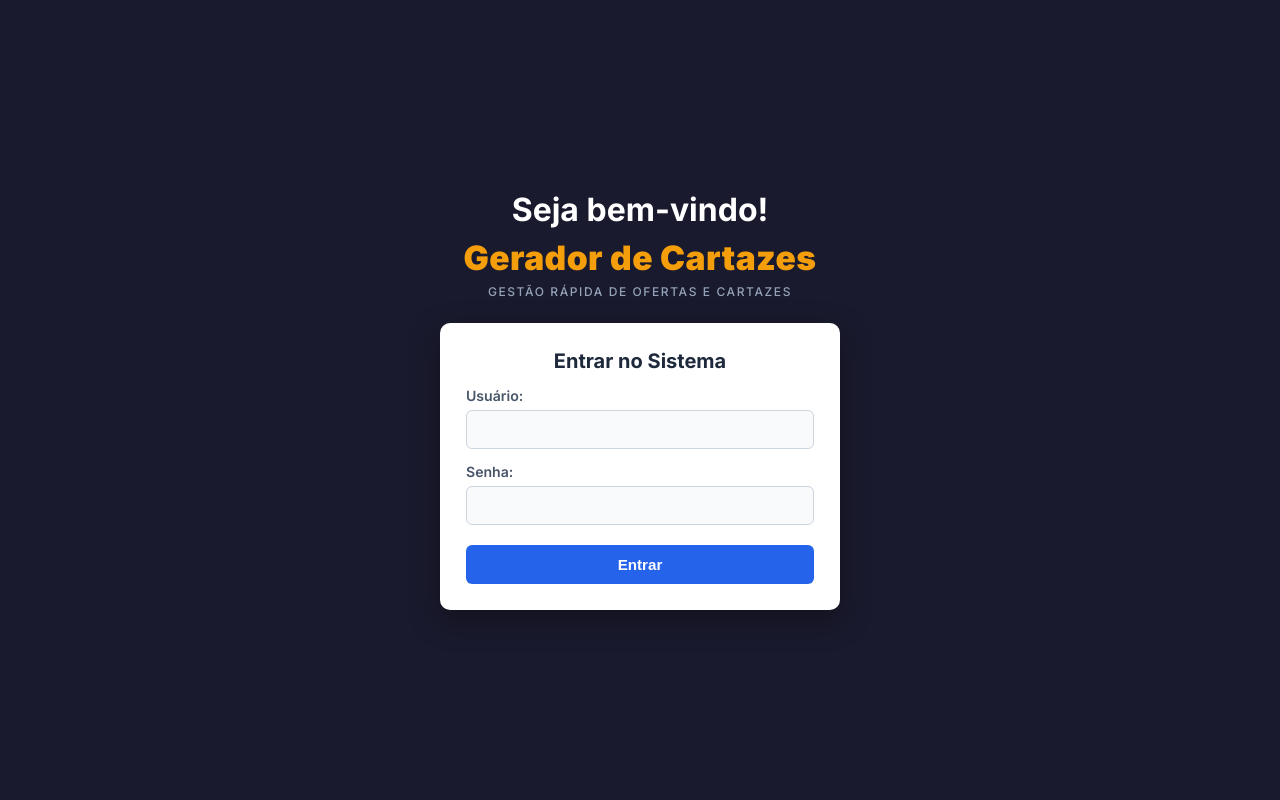
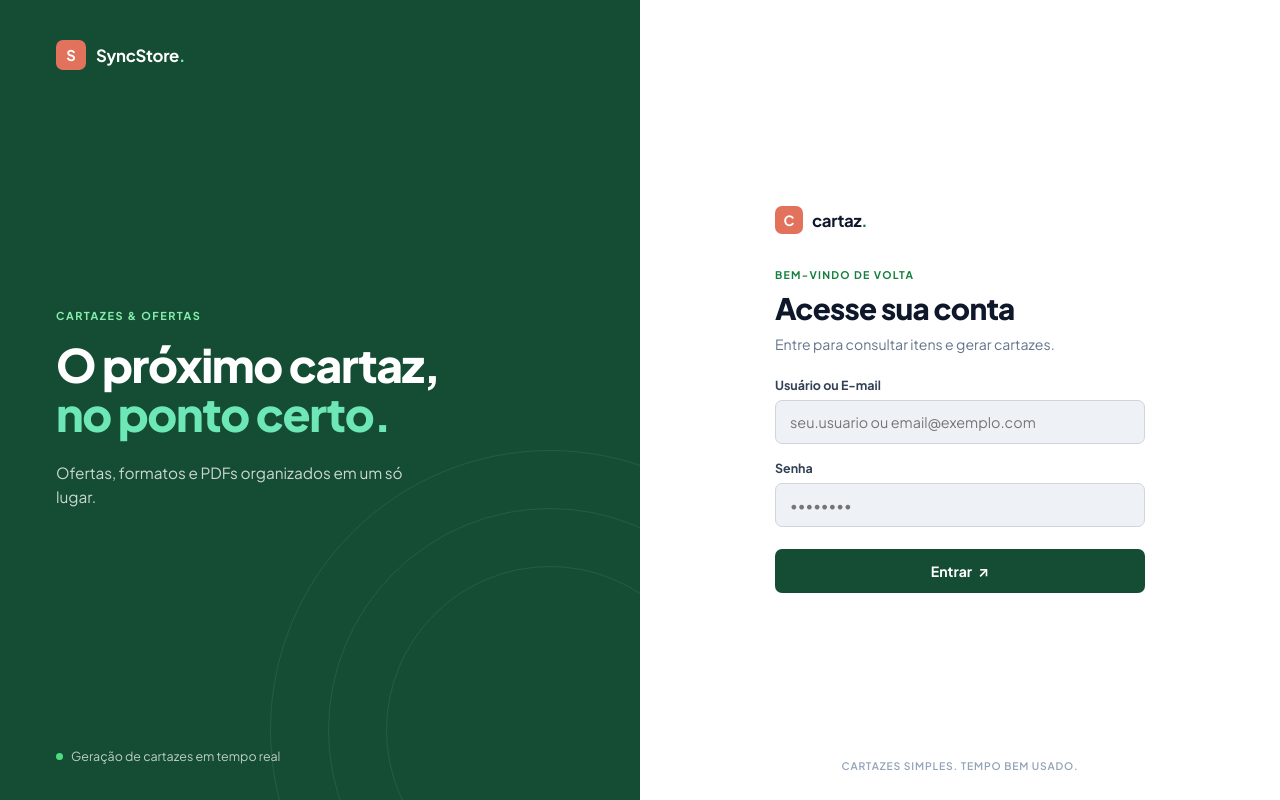
Before and after one commit to pegasusgraf-dot/cartaz, a Flask app: page / in a window 1280 px wide. Run offline with Flask 3, Linux system fonts and the light colour scheme.

Commit message:
Update login.html

```diff
--- a/templates/login.html
+++ b/templates/login.html
@@ -4,7 +4,7 @@
   <meta charset="UTF-8" />
   <meta name="viewport" content="width=device-width, initial-scale=1.0" />
   <title>Login - Gerador de Cartazes</title>
-  <link href="https://fonts.googleapis.com/css2?family=Inter:wght@400;500;600;700;900&display=swap" rel="stylesheet" />
+  <link href="https://fonts.googleapis.com/css2?family=Plus+Jakarta+Sans:wght@400;500;600;700;800&display=swap" rel="stylesheet" />
   <style>
     * {
       box-sizing: border-box;
@@ -13,141 +13,346 @@
     }
 
     body {
-      font-family: 'Inter', system-ui, -apple-system, sans-serif;
+      font-family: 'Plus Jakarta Sans', system-ui, -apple-system, sans-serif;
       min-height: 100vh;
-      background-color: #1a1a2e;
-      color: #ffffff;
-      display: flex;
-      justify-content: center;
-      align-items: center;
-      padding: 20px;
+      display: grid;
+      grid-template-columns: 1fr 1fr;
+      background: #ffffff;
+      color: #0f172a;
+      overflow-x: hidden;
     }
 
-    .login-main-wrapper {
+    /* Painel Esquerdo */
+    .painel-esquerdo {
+      position: relative;
+      background: #144d34;
+      color: #ffffff;
+      padding: 40px 56px 36px;
       display: flex;
       flex-direction: column;
-      align-items: center;
-      width: 100%;
-      max-width: 400px;
+      justify-content: space-between;
+      overflow: hidden;
     }
 
-    .welcome-header {
-      text-align: center;
+    .arcos-decorativos {
+      position: absolute;
+      right: -190px;
+      bottom: -210px;
+      width: 560px;
+      height: 560px;
+      pointer-events: none;
+      z-index: 0;
+    }
+
+    .arcos-decorativos span {
+      position: absolute;
+      inset: 0;
+      border-radius: 50%;
+      border: 1px solid rgba(255, 255, 255, 0.08);
+    }
+
+    .arcos-decorativos span:nth-child(2) {
+      inset: 58px;
+    }
+
+    .arcos-decorativos span:nth-child(3) {
+      inset: 116px;
+    }
+
+    .topo-marca-esq {
+      position: relative;
+      z-index: 1;
+      display: flex;
+      align-items: center;
+      gap: 10px;
+    }
+
+    .badge-esq {
+      width: 30px;
+      height: 30px;
+      border-radius: 7px;
+      background: #e2725b;
+      color: #ffffff;
+      font-weight: 700;
+      font-size: 0.92rem;
+      display: grid;
+      place-items: center;
+    }
+
+    .nome-marca-esq {
+      font-size: 1.05rem;
+      font-weight: 700;
+      letter-spacing: -0.02em;
+      color: #ffffff;
+    }
+
+    .nome-marca-esq span {
+      color: #6ee7b7;
+    }
+
+    .conteudo-hero {
+      position: relative;
+      z-index: 1;
+      max-width: 440px;
+      margin: auto 0;
+      padding: 24px 0;
+    }
+
+    .kicker-hero {
+      font-size: 0.68rem;
+      font-weight: 700;
+      letter-spacing: 0.14em;
+      text-transform: uppercase;
+      color: #86efac;
+      margin-bottom: 18px;
+    }
+
+    .titulo-hero {
+      font-size: clamp(2.4rem, 3.6vw, 3.55rem);
+      font-weight: 800;
+      line-height: 1.05;
+      letter-spacing: -0.03em;
+      color: #ffffff;
       margin-bottom: 24px;
     }
 
-    .welcome-header h1 {
-      font-size: 2rem;
-      margin: 0 0 8px 0;
+    .titulo-hero .destaque-verde {
+      color: #6ee7b7;
+    }
+
+    .descricao-hero {
+      font-size: 0.96rem;
+      line-height: 1.55;
+      color: rgba(255, 255, 255, 0.78);
+      max-width: 360px;
+    }
+
+    .rodape-esq {
+      position: relative;
+      z-index: 1;
+      display: flex;
+      align-items: center;
+      gap: 8px;
+      font-size: 0.78rem;
+      color: rgba(255, 255, 255, 0.72);
+    }
+
+    .ponto-status {
+      width: 7px;
+      height: 7px;
+      border-radius: 50%;
+      background: #4ade80;
+    }
+
+    /* Painel Direito */
+    .painel-direito {
+      background: #ffffff;
+      padding: 40px 32px 28px;
+      display: flex;
+      flex-direction: column;
+      justify-content: space-between;
+      align-items: center;
+    }
+
+    .login-box {
+      width: 100%;
+      max-width: 370px;
+      margin: auto 0;
+      padding: 24px 0;
+    }
+
+    .topo-marca-dir {
+      display: flex;
+      align-items: center;
+      gap: 9px;
+      margin-bottom: 34px;
+    }
+
+    .badge-dir {
+      width: 28px;
+      height: 28px;
+      border-radius: 7px;
+      background: #e2725b;
       color: #ffffff;
       font-weight: 700;
+      font-size: 0.88rem;
+      display: grid;
+      place-items: center;
     }
 
-    .brand-title {
-      font-size: 2.1rem;
-      font-weight: 800;
-      color: #f59e0b;
-      margin: 0 0 6px 0;
-      letter-spacing: 0.4px;
+    .nome-marca-dir {
+      font-size: 1.05rem;
+      font-weight: 700;
+      letter-spacing: -0.02em;
+      color: #0f172a;
     }
 
-    .brand-subtitle {
-      font-size: 0.75rem;
-      text-transform: uppercase;
-      letter-spacing: 1.6px;
-      color: #94a3b8;
-      margin: 0;
-      font-weight: 500;
+    .nome-marca-dir span {
+      color: #15803d;
     }
 
-    .form-container {
-      background: #ffffff;
-      color: #1e293b;
-      padding: 26px;
-      border-radius: 10px;
-      box-shadow: 0 10px 30px rgba(0, 0, 0, 0.35);
-      width: 100%;
+    .kicker-login {
+      font-size: 0.66rem;
+      font-weight: 700;
+      letter-spacing: 0.12em;
+      text-transform: uppercase;
+      color: #15803d;
+      margin-bottom: 8px;
     }
 
-    .form-container h2 {
-      margin-top: 0;
-      margin-bottom: 14px;
-      color: #1e293b;
-      text-align: center;
-      font-size: 1.25rem;
-      font-weight: 700;
+    .titulo-login {
+      font-size: 1.85rem;
+      font-weight: 800;
+      letter-spacing: -0.025em;
+      color: #0f172a;
+      margin-bottom: 8px;
+    }
+
+    .subtitulo-login {
+      font-size: 0.88rem;
+      color: #64748b;
+      margin-bottom: 24px;
     }
 
     .campo {
-      margin-bottom: 14px;
+      margin-bottom: 16px;
     }
 
-    .form-container label {
+    .campo label {
+      display: block;
+      font-size: 0.78rem;
+      font-weight: 700;
+      color: #334155;
+      margin-bottom: 7px;
+    }
+
+    .campo input {
+      width: 100%;
+      height: 44px;
+      padding: 0 14px;
+      border-radius: 7px;
+      border: 1px solid #d1d5db;
+      background: #eef2f7;
+      color: #0f172a;
+      font-size: 0.9rem;
+      font-family: inherit;
+      outline: none;
+      transition: border-color 0.18s ease, background-color 0.18s ease, box-shadow 0.18s ease;
+    }
+
+    .campo input:focus {
+      background: #ffffff;
+      border-color: #144d34;
+      box-shadow: 0 0 0 3px rgba(20, 77, 52, 0.12);
+    }
+
+    .btn-entrar {
+      width: 100%;
+      height: 44px;
+      margin-top: 6px;
+      border: 0;
+      border-radius: 7px;
+      background: #144d34;
+      color: #ffffff;
       font-size: 0.88rem;
-      color: #475569;
-      display: block;
-      margin-bottom: 6px;
+      font-weight: 700;
+      font-family: inherit;
+      cursor: pointer;
+      display: inline-flex;
+      align-items: center;
+      justify-content: center;
+      gap: 6px;
+      transition: background-color 0.18s ease, transform 0.12s ease;
+    }
+
+    .btn-entrar:hover {
+      background: #0f3d29;
+    }
+
+    .btn-entrar:active {
+      transform: scale(0.99);
+    }
+
+    .erro {
+      background: rgba(239, 68, 68, 0.1);
+      border: 1px solid #ef4444;
+      color: #b91c1c;
+      padding: 10px 12px;
+      border-radius: 7px;
+      margin-bottom: 16px;
+      font-size: 0.83rem;
       font-weight: 600;
     }
 
-    .form-container input {
-      width: 100%;
-      padding: 10px 12px;
-      border: 1px solid #cbd5e1;
-      border-radius: 6px;
-      font-size: 0.95rem;
-      color: #0f172a;
-      background: #f8fafc;
-      outline: none;
-      transition: border-color 0.2s ease, background-color 0.2s ease;
+    .rodape-dir {
+      font-size: 0.65rem;
+      font-weight: 600;
+      letter-spacing: 0.08em;
+      text-transform: uppercase;
+      color: #94a3b8;
+      text-align: center;
     }
 
-    .form-container input:focus {
-      border-color: #2563eb;
-      background: #ffffff;
-    }
+    @media (max-width: 900px) {
+      body {
+        grid-template-columns: 1fr;
+      }
 
-    .form-container button {
-      margin-top: 6px;
-      cursor: pointer;
-      padding: 11px 14px;
-      background-color: #2563eb;
-      color: #ffffff;
-      border: none;
-      border-radius: 6px;
-      width: 100%;
-      font-weight: 700;
-      font-size: 0.95rem;
-      transition: background-color 0.2s ease;
-    }
+      .painel-esquerdo {
+        padding: 28px 24px;
+        min-height: 260px;
+      }
 
-    .form-container button:hover {
-      background-color: #1d4ed8;
-    }
+      .conteudo-hero {
+        padding: 16px 0;
+      }
 
-    .erro {
-      background: rgba(239, 68, 68, 0.12);
-      border: 1px solid #ef4444;
-      color: #b91c1c;
-      padding: 10px 12px;
-      border-radius: 6px;
-      margin-bottom: 14px;
-      font-size: 0.85rem;
-      text-align: center;
-      font-weight: 600;
+      .painel-direito {
+        padding: 28px 20px 22px;
+      }
     }
   </style>
 </head>
 <body>
-  <div class="login-main-wrapper">
-    <div class="welcome-header">
-      <h1>Seja bem-vindo!</h1>
-      <div class="brand-title">Gerador de Cartazes</div>
-      <p class="brand-subtitle">GESTÃO RÁPIDA DE OFERTAS E CARTAZES</p>
+  <section class="painel-esquerdo" aria-label="Apresentação">
+    <div class="arcos-decorativos" aria-hidden="true">
+      <span></span>
+      <span></span>
+      <span></span>
     </div>
 
-    <div class="form-container">
-      <h2>Entrar no Sistema</h2>
+    <div class="topo-marca-esq">
+      <div class="badge-esq">S</div>
+      <div class="nome-marca-esq">SyncStore<span>.</span></div>
+    </div>
+
+    <div class="conteudo-hero">
+      <div class="kicker-hero">CARTAZES &amp; OFERTAS</div>
+      <h1 class="titulo-hero">
+        O próximo cartaz,
+        <span class="destaque-verde">no ponto certo.</span>
+      </h1>
+      <p class="descricao-hero">
+        Ofertas, formatos e PDFs organizados em um só lugar.
+      </p>
+    </div>
+
+    <div class="rodape-esq">
+      <span class="ponto-status"></span>
+      <span>Geração de cartazes em tempo real</span>
+    </div>
+  </section>
+
+  <main class="painel-direito">
+    <div class="login-box">
+      <div class="topo-marca-dir">
+        <div class="badge-dir">C</div>
+        <div class="nome-marca-dir">cartaz<span>.</span></div>
+      </div>
+
+      <div class="kicker-login">BEM-VINDO DE VOLTA</div>
+      <h2 class="titulo-login">Acesse sua conta</h2>
+      <p class="subtitulo-login">Entre para consultar itens e gerar cartazes.</p>
 
       {% if erro %}
         <div class="erro">{{ erro }}</div>
@@ -155,16 +360,37 @@
 
       <form method="POST" action="/login">
         <div class="campo">
-          <label for="usuario">Usuário:</label>
-          <input id="usuario" name="usuario" type="text" required autocomplete="username" />
+          <label for="usuario">Usuário ou E-mail</label>
+          <input
+            id="usuario"
+            name="usuario"
+            type="text"
+            required
+            autocomplete="username"
+            placeholder="seu.usuario ou email@exemplo.com"
+          />
         </div>
+
         <div class="campo">
-          <label for="senha">Senha:</label>
-          <input id="senha" name="senha" type="password" required autocomplete="current-password" />
+          <label for="senha">Senha</label>
+          <input
+            id="senha"
+            name="senha"
+            type="password"
+            required
+            autocomplete="current-password"
+            placeholder="••••••••"
+          />
         </div>
-        <button type="submit">Entrar</button>
+
+        <button type="submit" class="btn-entrar">
+          <span>Entrar</span>
+          <span aria-hidden="true">&#8599;</span>
+        </button>
       </form>
     </div>
-  </div>
+
+    <div class="rodape-dir">CARTAZES SIMPLES. TEMPO BEM USADO.</div>
+  </main>
 </body>
 </html>
```
